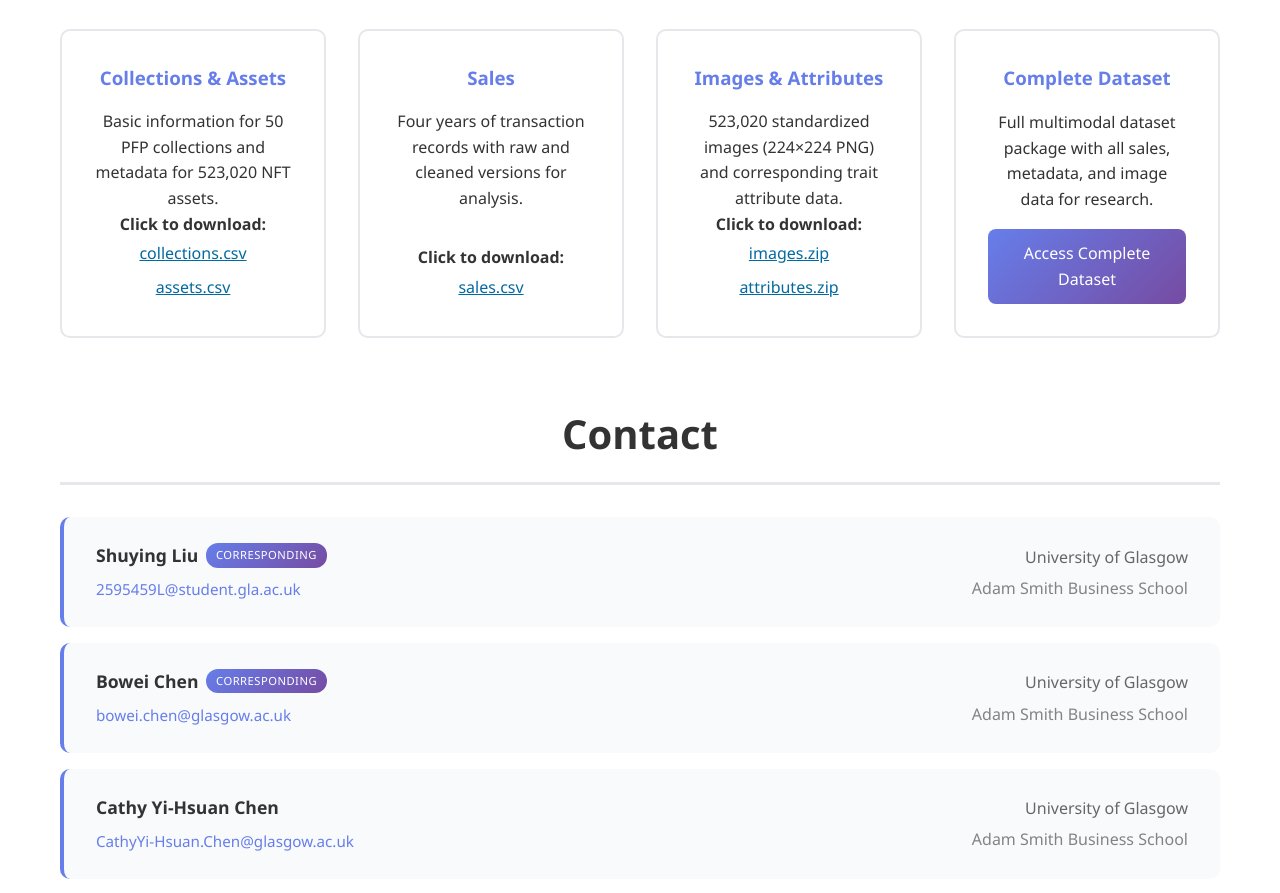
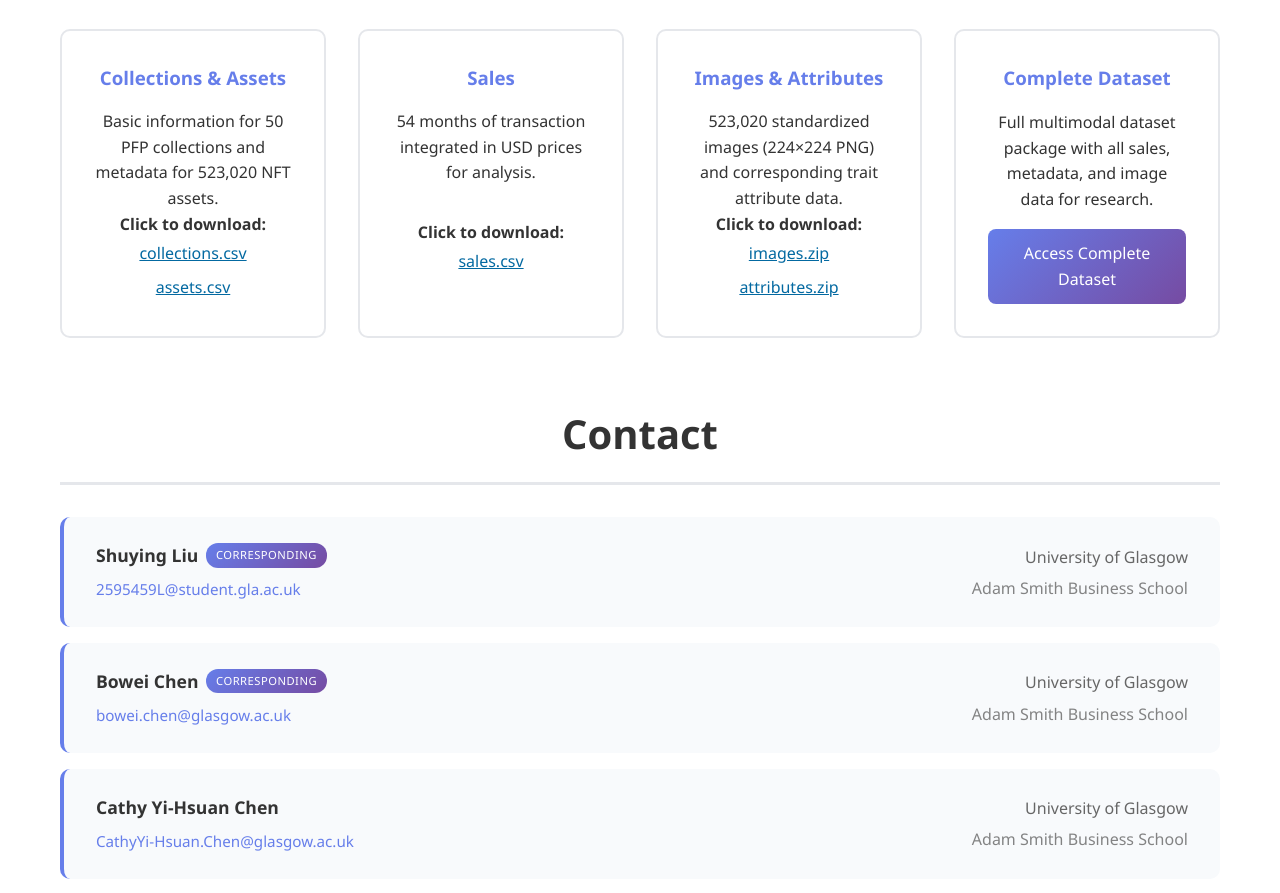
Before and after one commit to MultiNFT-Dataset/multinft-dataset.github.io, a plain HTML site: page index.html in a window 1280 px wide. Shown: the part 4245-5138 px from the top of the page. Drawn offline with Linux system fonts and the light colour scheme.

Commit message:
Update index.html

```diff
--- a/index.html
+++ b/index.html
@@ -2412,12 +2412,13 @@
                     <div class="download-card">
                         <div>
                             <h3>Sales</h3>
-                            <p>Four years of transaction records with raw and cleaned versions for analysis.</p>
+                            <p>54 months of transaction integrated in USD prices for analysis.</p>
                         </div>
                         <div>
                             <p><strong>Click to download:</strong></p>
                             <div style="text-align: center;">
-                               <a href="https://zenodo.org/records/17214886/files/sales.csv?download=1" target="_blank" class="file-link">sales.csv</a>
+                               <a href="https://zenodo.org/records/17214886/files/sales.csv?download=1" target="_blank" class="file-link">sales.csv</a><br>
+                               &nbsp;
                             </div>
                         </div>
                     </div>
```
